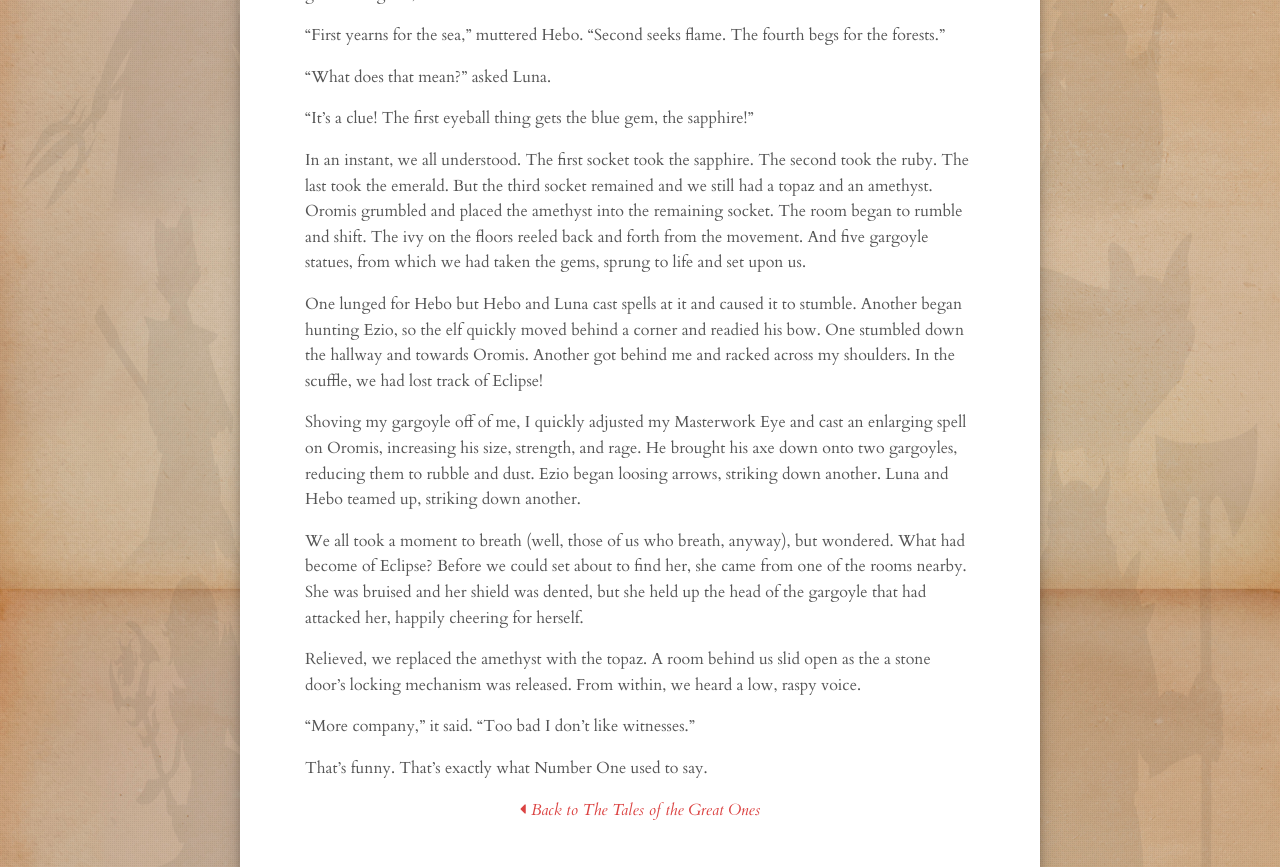
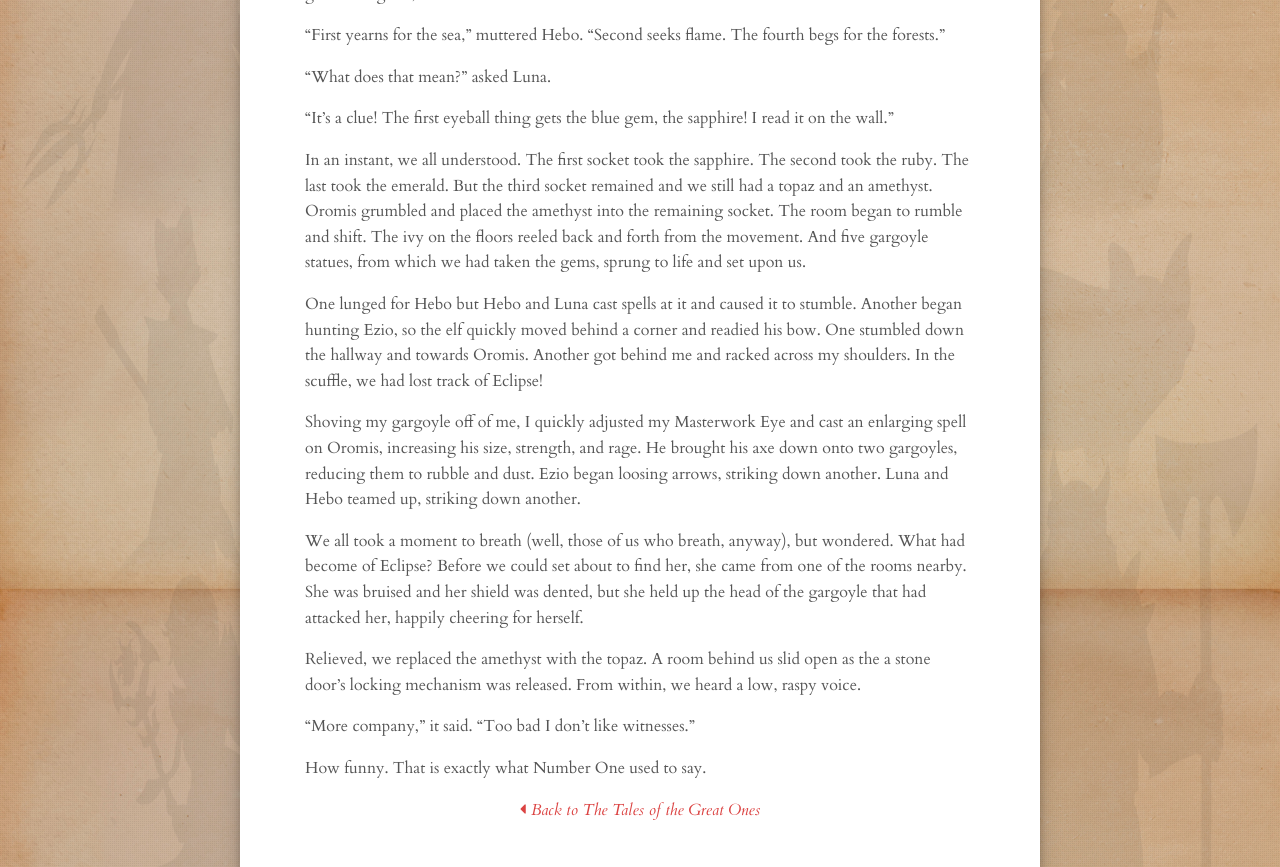
Before and after one commit to clblamires/ninesjournal, a Jekyll site: the page built from _posts/2020-03-14-trail-of-blood.md, in a window 1280 px wide and 1400 px high, scrolled down 2673 px. Shown: the part 477-1344 px from the top of the window. Built offline with Jekyll 4.4.1, drawn with Linux system fonts in a browser that asks for light colours; nearby versions of some CDN libraries.

Commit message:
Update Episodes “2020-03-14-trail-of-blood”

```diff
--- a/_posts/2020-03-14-trail-of-blood.md
+++ b/_posts/2020-03-14-trail-of-blood.md
@@ -2,15 +2,15 @@
 layout: post
 title: Trail of Blood
 date: 2020-03-14T17:57:04.545Z
-recorded: 'Mar 14, 2020'
+recorded: Mar 14, 2020
 episode: 17
 adventure: greatones
-summary: >-
-  A plan is made to apprehend Karama. The Great Ones follow a trail of fires and blood through the Lowtown district of Everdusk before finding themselves in a strange underground courtyard with odd statues and gems.
+summary: A plan is made to apprehend Karama. The Great Ones follow a trail of
+  fires and blood through the Lowtown district of Everdusk before finding
+  themselves in a strange underground courtyard with odd statues and gems.
+image: statue
 levelup: false
-image: statue
 ---
-
 Morning came once again. I scanned around the Chateau, looking for any sign of trouble. As of yet, we had not heard further of this strange person looking for Luna. Petra did not come back last night and she was nowhere to be found.
 
 What were our plans for the day? We discussed various things. I intended to return to work with Zerrick, and Eclipse planned to come with me. Luna and Hebo wanted to tag along because I told them of the magical items that Zerrick might have in store that we could purchase. We did not end up purchasing anything at the time. Zerrick had a cloak of protection he was willing to sell to me, but suggested that it would better serve me to make one myself instead of buying it with gold. Luna and Hebo left Zerrick’s tower, awestruck by its magnificence, and said that they would contact me later when the Great Ones had a plan. Eclipse chose to stay with me, keenly interested in the craft of magical engineering.
@@ -23,11 +23,11 @@ Oromis tried to explain his plan to Say’ri - the plan of starting a rumor abou
 
 Say’ri then suggested her plan, a continuation of what they were already doing: put more people in Karama’s way. Ezio and Oromis could not reason with Say’ri on the subject. Her plan was not working either, but she was desperate and out of ideas. Ezio did not relate the full details to me of the rest of the conversation, only that he and Oromis accepted the plan. Say’ri said that one of the magistrates was in Lowtown, the more impoverished district in Everdusk, and that we would be added to the patrols for the night.
 
----
+- - -
 
 The Great Ones met again that night. Ezio told us Say’ri’s plan and no one was happy with it. This plan required less subterfuge than which we were comfortable, and would put us possibly in the front lines of combat with a maniac that could eviscerate with a single movement. Still, what else did we have to go on? Hebo helped camouflage each of us as best as he could and we set out towards Lowtown.
 
----
+- - -
 
 Lowtown, unlike the Dockside district in which we resided, was a wreck. The pavement of the roads of Everdusk ended when we entered the district and we strode on dirt and weeds as we patrolled the streets. The district was quiet and dark. The only light here was the soft glow of candles from within the houses here and there. The houses here were no more than simple shanties held together by wire or twine, made of wood and little else. We noticed strange symbols carved above a couple of doors; an insignia of a sickle, subtle and crude, marked certain houses from their neighbors.
 
@@ -45,7 +45,7 @@ She couldn’t finish the sentence before the house erupted into flames. The res
 
 We all agreed that Karama (or his conspirator, if there was any) set the flames to distract us and the Yellowjackets. He must have been moving to that quieter neighborhood! We ran towards it as fast as we could, hearing the cries for help from the people we left behind.
 
----
+- - -
 
 Our path led into the quiet part of Lowtown to a particular house with its door wide open, unlike the rest of the houses that were shut and locked. Ezio and Eclipse went to sneak into the house, moving quietly and disappearing from our sight. The rest of us looked on at the chaos of Lowtown and saw that the fire was now spreading from house to house, and it was coming in our direction.
 
@@ -63,7 +63,7 @@ We decided that there might be more gargoyles with gems for the rest of the eye
 
 “What does that mean?” asked Luna.
 
-“It’s a clue! The first eyeball thing gets the blue gem, the sapphire!”
+“It’s a clue! The first eyeball thing gets the blue gem, the sapphire! I read it on the wall.”
 
 In an instant, we all understood. The first socket took the sapphire. The second took the ruby. The last took the emerald. But the third socket remained and we still had a topaz and an amethyst. Oromis grumbled and placed the amethyst into the remaining socket. The room began to rumble and shift. The ivy on the floors reeled back and forth from the movement. And five gargoyle statues, from which we had taken the gems, sprung to life and set upon us.
 
@@ -77,4 +77,4 @@ Relieved, we replaced the amethyst with the topaz. A room behind us slid open as
 
 “More company,” it said. “Too bad I don’t like witnesses.”
 
-That’s funny. That’s exactly what Number One used to say.
+How funny. That is exactly what Number One used to say.
```
